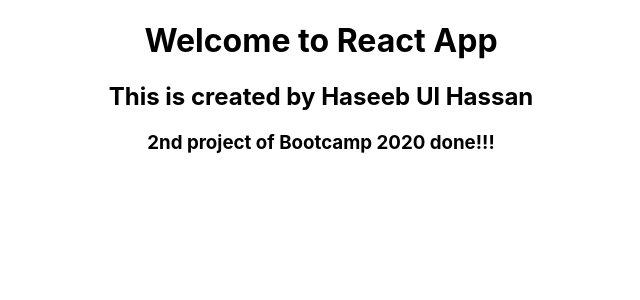
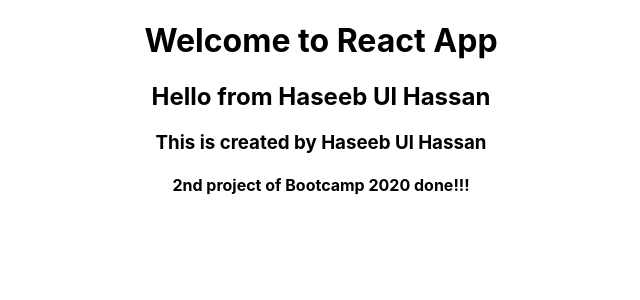
Before and after one commit to haseebulhassan-IOT/bootcamp2020_2ndproject, a React (Create React App) app: page / in a window 1280 px wide. Shown: the top 300 px of the page, without its empty margins (319-959 px from the left). Built offline with nearby package versions, Linux system fonts and the light colour scheme.

Commit message:
Update App.js
Updated the app.js by adding hello from Haseeb ul Hassan

```diff
--- a/src/App.js
+++ b/src/App.js
@@ -5,8 +5,9 @@
   return (
     <div className="App">
       <h1>Welcome to React App</h1>
-      <h2> This is created by Haseeb Ul Hassan</h2>
-      <h3> 2nd project of Bootcamp 2020 done!!!</h3>
+      <h2> Hello from Haseeb Ul Hassan</h2>
+      <h3> This is created by Haseeb Ul Hassan</h3>
+      <h4> 2nd project of Bootcamp 2020 done!!!</h4>
     </div>
   );
 }
```
